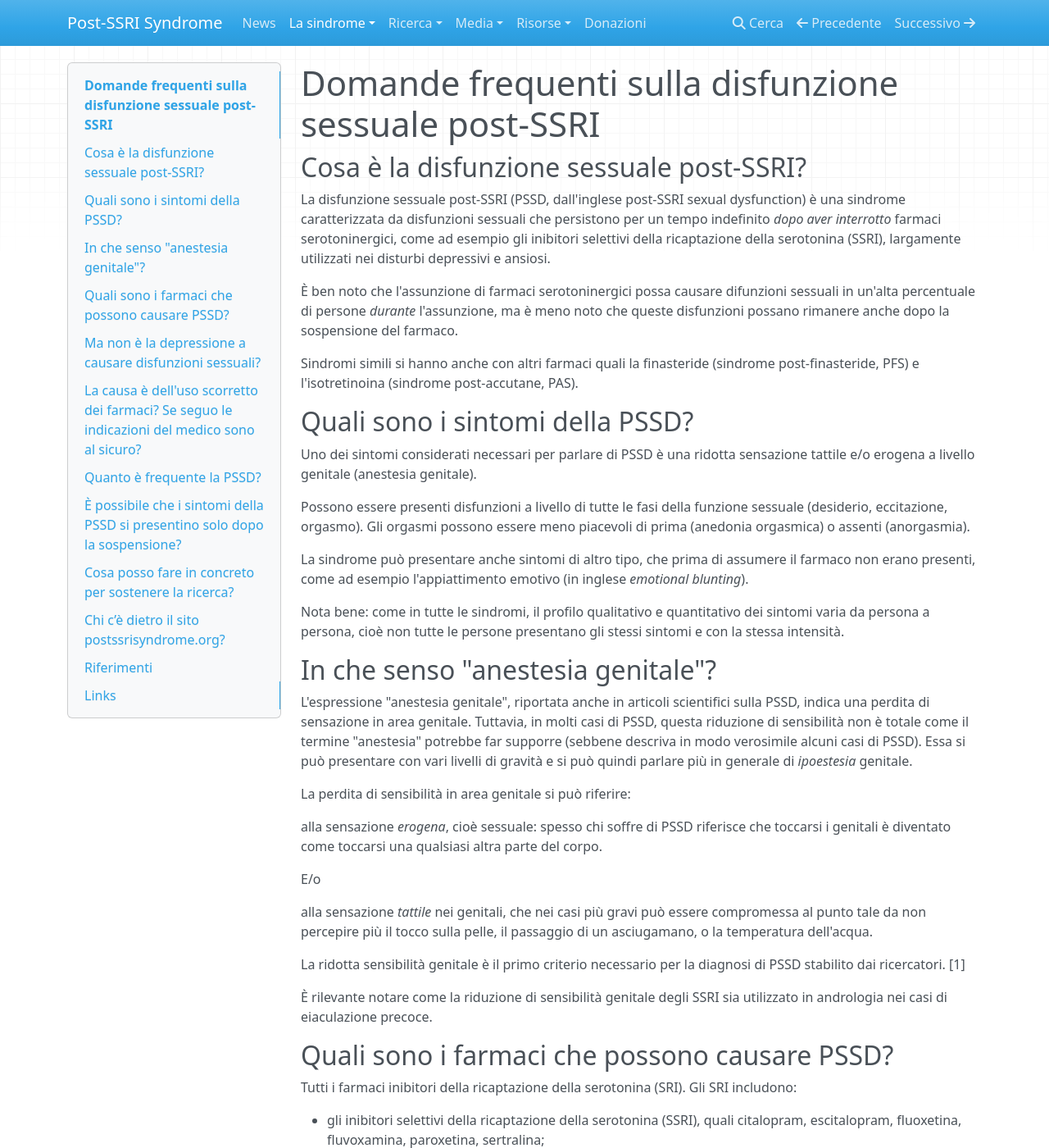
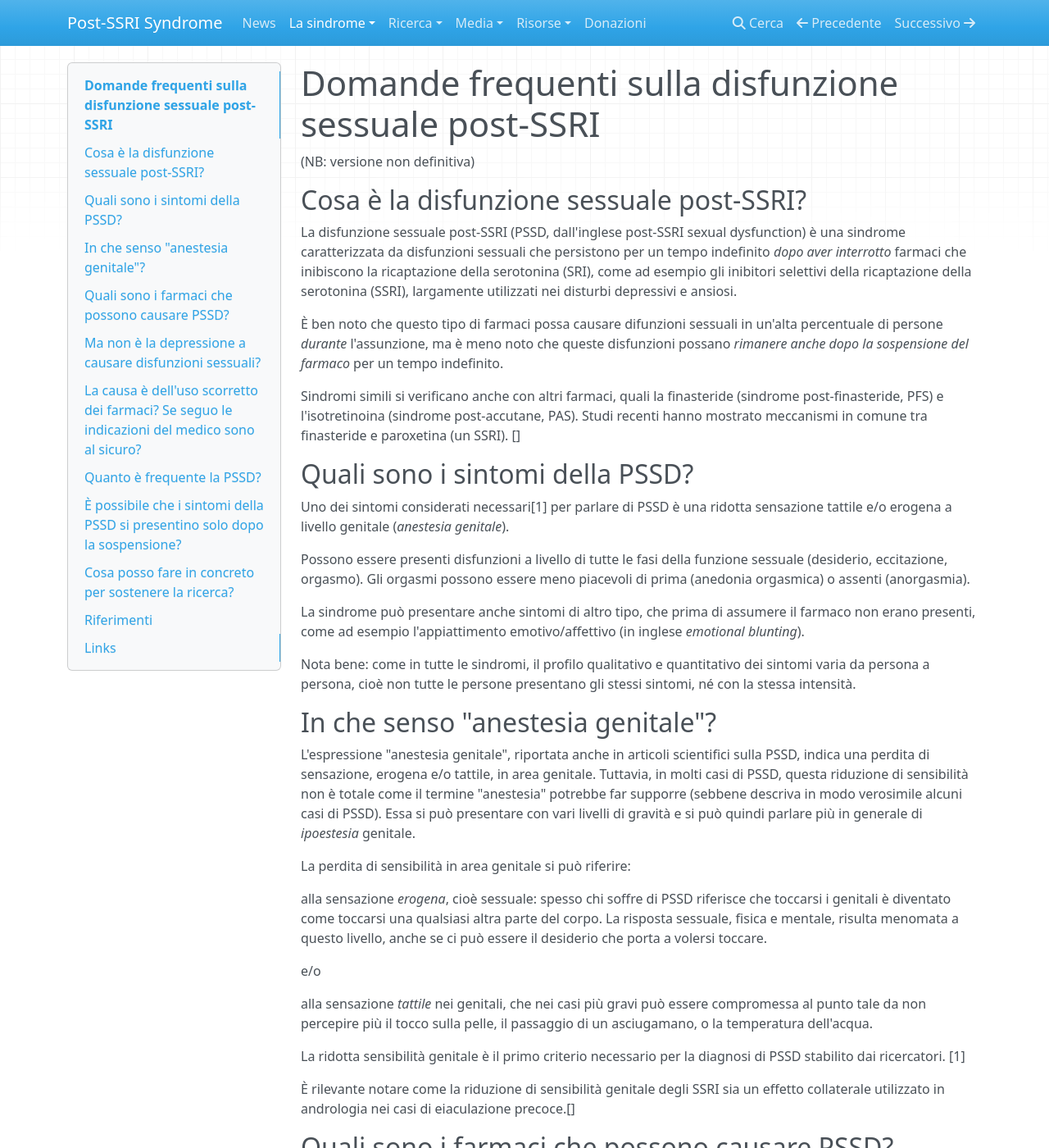
Before and after one commit to postssrisyndrome/windmill, an MkDocs documentation site: the page built from docs/la-sindrome/faq.md, in a window 1280 px wide and 1400 px high. Shown: the whole window at 82% size. Built offline with MkDocs 1.6.1, drawn with Linux system fonts in a browser that asks for light colours; nearby versions of some CDN libraries; some of the changed text lies outside the part shown.

Commit message:
faq: correzioni e aggiunte, marcatori fonti
tolta la parte about

```diff
--- a/docs/la-sindrome/faq.md
+++ b/docs/la-sindrome/faq.md
@@ -1,48 +1,51 @@
 # Domande frequenti sulla disfunzione sessuale post-SSRI
+
+(NB: versione non definitiva)
 
 ## Cosa è la disfunzione sessuale post-SSRI?
 
 La disfunzione sessuale post-SSRI (PSSD, dall'inglese post-SSRI sexual dysfunction) è una sindrome caratterizzata da disfunzioni sessuali
-che persistono per un tempo indefinito *dopo aver interrotto* farmaci serotoninergici, come ad esempio gli inibitori selettivi della ricaptazione della serotonina (SSRI),
-largamente utilizzati nei disturbi depressivi e ansiosi.
+che persistono per un tempo indefinito *dopo aver interrotto* farmaci che inibiscono la ricaptazione della serotonina (SRI),
+come ad esempio gli inibitori selettivi della ricaptazione della serotonina (SSRI), largamente utilizzati nei disturbi depressivi e ansiosi.
 
-È ben noto che l'assunzione di farmaci serotoninergici possa causare difunzioni sessuali in un'alta percentuale di persone *durante* l'assunzione,
-ma è meno noto che queste disfunzioni possano rimanere anche dopo la sospensione del farmaco.
+È ben noto che questo tipo di farmaci possa causare difunzioni sessuali in un'alta percentuale di persone *durante* l'assunzione,
+ma è meno noto che queste disfunzioni possano *rimanere anche dopo la sospensione del farmaco* per un tempo indefinito.
 
-Sindromi simili si hanno anche con altri farmaci quali la finasteride (sindrome post-finasteride, PFS) e l'isotretinoina (sindrome post-accutane, PAS).
+Sindromi simili si verificano anche con altri farmaci, quali la finasteride (sindrome post-finasteride, PFS) e l'isotretinoina (sindrome post-accutane, PAS).
+Studi recenti hanno mostrato meccanismi in comune tra finasteride e paroxetina (un SSRI). []
 
 ## Quali sono i sintomi della PSSD?
 
-Uno dei sintomi considerati necessari per parlare di PSSD è una ridotta sensazione tattile e/o erogena a livello genitale (anestesia genitale).
+Uno dei sintomi considerati necessari[1] per parlare di PSSD è una ridotta sensazione tattile e/o erogena a livello genitale (*anestesia genitale*).
 
 Possono essere presenti disfunzioni a livello di tutte le fasi della funzione sessuale (desiderio, eccitazione, orgasmo).
 Gli orgasmi possono essere meno piacevoli di prima (anedonia orgasmica) o assenti (anorgasmia).
 
-La sindrome può presentare anche sintomi di altro tipo, che prima di assumere il farmaco non erano presenti, come ad esempio l'appiattimento emotivo (in inglese *emotional blunting*).
+La sindrome può presentare anche sintomi di altro tipo, che prima di assumere il farmaco non erano presenti, come ad esempio l'appiattimento emotivo/affettivo (in inglese *emotional blunting*).
 
-Nota bene: come in tutte le sindromi, il profilo qualitativo e quantitativo dei sintomi varia da persona a persona, cioè non tutte le persone presentano gli stessi sintomi e con la stessa intensità.
+Nota bene: come in tutte le sindromi, il profilo qualitativo e quantitativo dei sintomi varia da persona a persona, cioè non tutte le persone presentano gli stessi sintomi, né con la stessa intensità.
 
 ## In che senso "anestesia genitale"?
 
-L'espressione "anestesia genitale", riportata anche in articoli scientifici sulla PSSD, indica una perdita di sensazione in area genitale.
+L'espressione "anestesia genitale", riportata anche in articoli scientifici sulla PSSD, indica una perdita di sensazione, erogena e/o tattile, in area genitale.
 Tuttavia, in molti casi di PSSD, questa riduzione di sensibilità non è totale come il termine "anestesia" potrebbe far supporre (sebbene descriva in modo verosimile alcuni casi di PSSD).
 Essa si può presentare con vari livelli di gravità e si può quindi parlare più in generale di *ipoestesia* genitale.
 
 La perdita di sensibilità in area genitale si può riferire:
 
-alla sensazione *erogena*, cioè sessuale: spesso chi soffre di PSSD riferisce che toccarsi i genitali è diventato come toccarsi una qualsiasi altra parte del corpo.
+alla sensazione *erogena*, cioè sessuale: spesso chi soffre di PSSD riferisce che toccarsi i genitali è diventato come toccarsi una qualsiasi altra parte del corpo. La risposta sessuale, fisica e mentale, risulta menomata a questo livello, anche se ci può essere il desiderio che porta a volersi toccare.
 
-E/o
+e/o
 
 alla sensazione *tattile* nei genitali, che nei casi più gravi può essere compromessa al punto tale da non percepire più il tocco sulla pelle, il passaggio di un asciugamano, o la temperatura dell'acqua.
 
 La ridotta sensibilità genitale è il primo criterio necessario per la diagnosi di PSSD stabilito dai ricercatori. [1]
 
-È rilevante notare come la riduzione di sensibilità genitale degli SSRI sia utilizzato in andrologia nei casi di eiaculazione precoce.
+È rilevante notare come la riduzione di sensibilità genitale degli SSRI sia un effetto collaterale utilizzato in andrologia nei casi di eiaculazione precoce.[]
 
 ## Quali sono i farmaci che possono causare PSSD?
 
-Tutti i farmaci inibitori della ricaptazione della serotonina (SRI). Gli SRI includono:
+Tutti i farmaci inibitori della ricaptazione della serotonina (SRI). Gli SRI includono: [1]
 
 * gli inibitori selettivi della ricaptazione della serotonina (SSRI), quali citalopram, escitalopram, fluoxetina, fluvoxamina, paroxetina, sertralina;
 * gli inibitori della ricaptazione della serotonina-norepinefrina (SNRI), Desvenlafaxine (Pristiq) Duloxetine (Cymbalta), Levomilnacipran (Fetzima), Venlafaxine (Effexor XR)
@@ -53,12 +56,21 @@
 
 ## Ma non è la depressione a causare disfunzioni sessuali?
 
-* il profilo delle disfunzioni sessuali da SSRI è diverso da quello della depressione
-(come anche è differenziabile la sindrome apatica da antidepressivo rispetto a quella che si ha nella depressione),
-in particolare è stato rilevato che l'anestesia genitale sembra essere un sintomo distintivo delle disfunzioni sessuali da SSRI
-* le disfunzioni sessuali possono rimanere anche nei casi in cui la depressione non è più presente (la stessa cosa si osserva con la sindrome di apatia da antidepressivi)
-* in studi preclinici, dopo la sospensione di paroxetina è stato osservato un impatto negativo sui livelli di neurosteroidi
-* disfunzioni sessuali persistenti sono state osservate in volontari sani che hanno assunto farmaci SRI
+Il fatto che ci sia un'associazione statistica tra depressione e alcuni tipi di disfunzione sessuale non implica che:
+
+1. tutte le persone con disturbi depressivi abbiano disfunzioni sessuali
+2. gli antidepressivi SRI non possano causare indipendentemente disfunzioni sessuali permanenti
+3. le disfunzioni sessuali eventualmente causate dalla depressione siano uguali a quelle causate dagli antidepressivi
+
+Infatti:
+
+* gli SRI sono in grado di causare disfunzioni sessuali persistenti in volontari sani [1]
+* la PSSD si verifica anche in persone che hanno assunto SRI per indicazioni non psichiatriche (ad esempio problemi gastrointestinali, cefalea muscolo-tensiva, ecc.)
+* ci sono persone con sintomi depressivi ma contemporaneamente in grado di sperimentare una sessualità ottimale
+* le disfunzioni sessuali possono rimanere anche nei casi in cui la depressione non è più presente
+(lo stesso tipo di problema si osserva con la *sindrome di apatia da antidepressivi*, che non era presente nella depressione, compare con gli antidepressivi e rimane nonostante la remissione clinica dei sintomi depressivi)
+* in studi preclinici, dopo la sospensione di paroxetina è stato osservato un impatto negativo persistente sui livelli di neurosteroidi []
+* il profilo delle disfunzioni sessuali da antidepressivi è diverso da quello della depressione (come anche è differenziabile la sindrome apatica da antidepressivo rispetto a quella che si ha nella depressione []), in particolare è stato rilevato che l'anestesia genitale sembra essere un sintomo distintivo delle disfunzioni sessuali da SSRI []
 
 ## La causa è dell'uso scorretto dei farmaci? Se seguo le indicazioni del medico sono al sicuro?
 
@@ -77,14 +89,14 @@
 tutto ciò non elimina la possibilità di incorrere nella PSSD.
 
 Si sa che la PSSD in alcune persone può verificarsi anche dopo l'assunzione di poche dosi o addirittura una sola,[2]
-e che la sospensione graduale dell'antidepressivo (tapering) non previene il problema.
+e che la sospensione graduale dell'antidepressivo (tapering) non previene il problema. [1]
 
 ## Quanto è frequente la PSSD?
 
-Non è noto.
+Non è noto. [1,2]
 
 Spesso si legge, anche da parte delle stesse persone sofferenti, che la PSSD sarebbe una sindrome rara o molto rara, che capita a pochi sfortunati.
-In realtà ad oggi non è possibile affermare che la PSSD sia rara o frequente (e in che misura), perché questo aspetto non è mai stato adeguatamente studiato.
+In realtà, ad oggi non è possibile affermare che la PSSD sia rara o frequente (e in che misura), perché questo aspetto non è mai stato adeguatamente studiato.
 Sulla base dei dati disponibili, si ritiene che forme moderatamente lievi di PSSD possano essere piuttosto comuni.
 Per approfondire bene questo problema, per nulla banale, si consiglia l’[articolo dedicato](prevalenza.md).
 
@@ -102,12 +114,6 @@
 È possibile donare per sostenere la ricerca sulla PSSD da parte dell’Università di Milano, a [questo indirizzo](https://www.gofundme.com/f/27l8qmes5c).
 
 ![](../img/funding-sources.png)
-
-## Chi c’è dietro il sito postssrisyndrome.org?
-
-Il sito è gestito da pazienti PSSD italiani.
-Tra di noi ci sono anche persone con formazione in ambito biomedico e psicologico.
-Alcuni di noi collaborano a vario titolo con centri di ricerca sulla PSSD.
 
 ## Riferimenti
 
```
Also changed, not shown: other parts of docs/la-sindrome/faq.md (+2 -2 lines).
